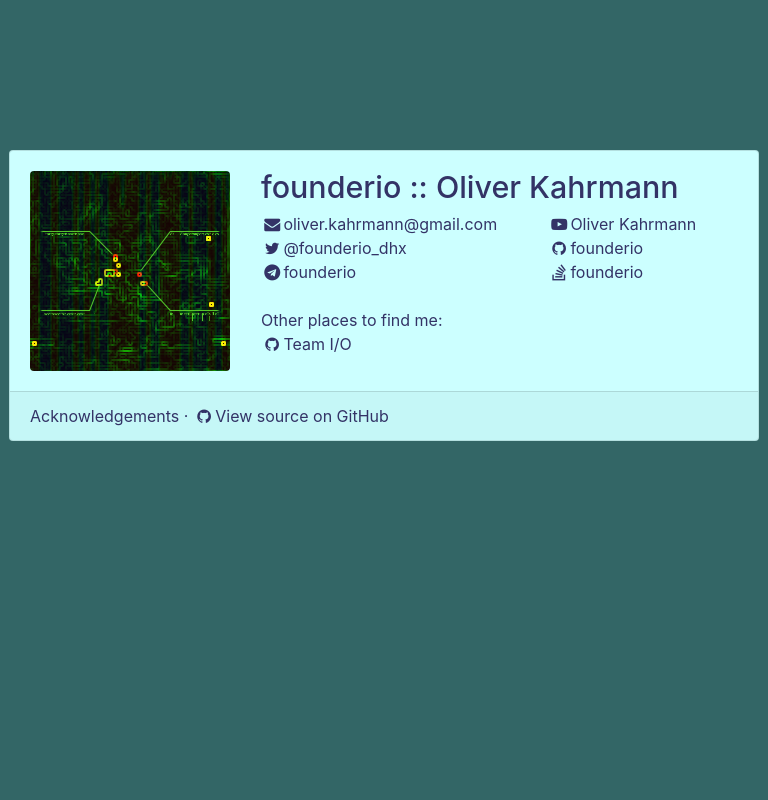
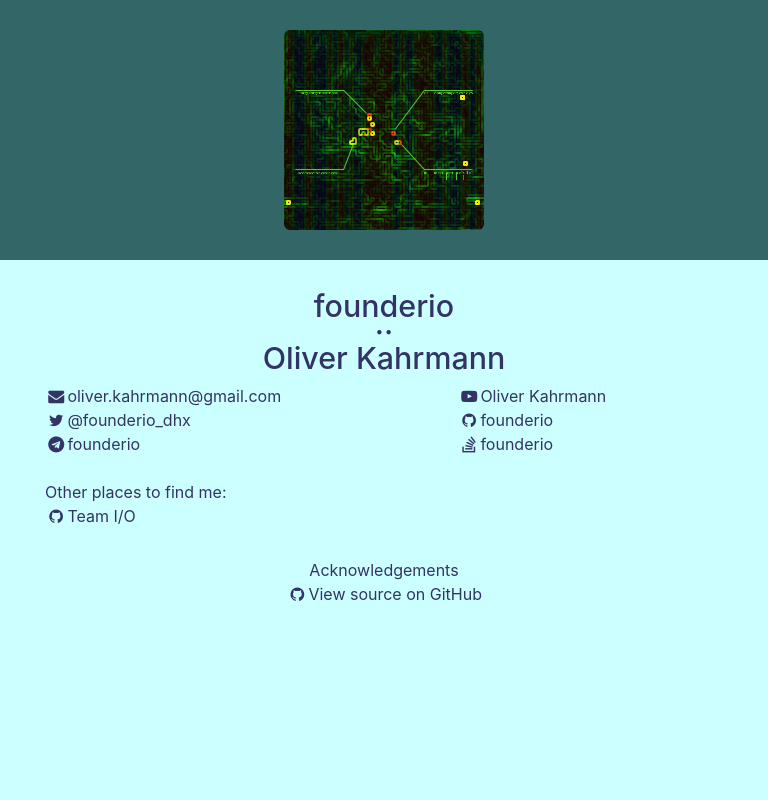
Before and after one commit to founderio/founderio.net, a plain HTML site: page index.html in a window 768 px wide. Drawn offline with Linux system fonts and the light colour scheme.

Commit message:
Partial responsive redesign

```diff
--- a/index.html
+++ b/index.html
@@ -12,30 +12,143 @@
     <link rel="icon" href="favicon.png" type="image/x-icon">
     <link rel="apple-touch-icon" href="img/founderio.png" type="image/png">
     <style>
-        @media (min-width: 768px) {
-            #founderio-card {
-                width: 750px;
-                margin-top: 150px;
+        #wrapper {
+            position: absolute;
+            top: 0px;
+            bottom: 0px;
+            width: 100%;
+            height: 100%;
         }
+
+        #avatar-area {
+            /* common */
+            position: relative;
+            padding: 30px;
+
+            /* large screens */
+            position: absolute;
+            left: 0px;
+            top: 0px;
+            width: 30%;
+            height: 100%;
+            text-align: right;
         }
+
+        #content-area {
+            /* common */
+            position: relative;
+            padding: 30px;
+
+            /* large screens */
+            position: absolute;
+            left: 30%;
+            top: 0px;
+            right: 0px;
+            height: 100%;
+        }
+
+        #avatar {
+            width: 200px;
+            margin-bottom: 10px;
+            border-radius: 6px;
+        }
+
+        #ack-wide {
+            /* large screens */
+            display: block;
+            position: absolute;
+            bottom: 30px;
+            right: 30px;
+        }
+
+        #ack-small {
+            /* large screens */
+            display: none;
+        }
+
         .bg-dark-founderio {
-            background-color: #336666!important;
+            background-color: #336666 !important;
         }
+
+        body,
         .bg-founderio {
-            background-color: #CCFFFF!important;
+            background-color: #CCFFFF !important;
             /*#060416!important;*/
         }
+
         .text-founderio {
-            color: #333366!important;
+            color: #333366 !important;
             /*#53c72b!important;*/
+        }
+
+        .text-leftlinks {
+            color: #CCFFFF !important;
+        }
+
+        .text-bottomlinks {
+            color: #333366 !important;
+        }
+
+        h1 span {
+            /* common */
+            display: block;
+            text-align: left;
+        }
+
+        .smallline {
+            line-height: 0.6em;
+        }
+
+        .container {
+            text-align: left;
+        }
+
+        @media (max-width: 880px) {
+            /* small screens */
+
+            #avatar-area {
+                left: 0px;
+                top: 0px;
+                right: 0px;
+
+                width: 100%;
+                height: 260px;
+
+                text-align: center;
+            }
+
+            #content-area {
+                left: 0px;
+                top: 260px;
+                bottom: 0px;
+                right: 0px;
+
+                width: 100%;
+                height: unset;
+
+                text-align: center;
+            }
+
+            #ack-wide {
+                display: none;
+            }
+
+            #ack-small {
+                margin-top: 30px;
+                display: block;
+                text-align: center;
+            }
+
+            h1 span {
+                text-align: center;
+            }
         }
     </style>
     <title>founderio</title>
 </head>
 
-<body class="bg-dark-founderio">
-    <div class="card text-white bg-founderio mx-auto" id="founderio-card">
-        <div class="card-body" itemscope="" itemtype="https://schema.org/Person">
+<body>
+    <div id="wrapper" itemscope="" itemtype="https://schema.org/Person">
         <meta itemprop="gender" content="Male" />
         <meta itemprop="email" content="oliver.kahrmann@gmail.com" />
         <meta itemprop="url" content="https://founderio.net" />
@@ -50,40 +163,56 @@
         <meta itemprop="sameAs" content="https://plus.google.com/u/0/118133897254415260663" />
         <meta itemprop="sameAs" content="https://www.linkedin.com/in/oliver-kahrmann-03740596/" />
         <meta itemprop="sameAs" content="https://www.xing.com/profile/Oliver_Kahrmann" />
-            <div class="media">
-                <img class="rounded d-flex mr-3" src="img/founderio.png" alt="founderio" />
-                <div class="media-body">
+
+        <div id="avatar-area" class="bg-dark-founderio">
+            <img id="avatar" src="img/founderio.png" alt="founderio" />
+
+            <div id="ack-wide">
+                <a href="ack.html" class="text-leftlinks">Acknowledgements</a><br />
+                <a href="https://github.com/founderio/founderio.net" class="text-leftlinks"><span
+                        class="icon-github-founderio"></span>View source on GitHub</a>
+            </div>
+        </div>
+        <div id="content-area" class="bg-founderio">
+            <h1 class="text-founderio" style="font-size: 1.9em; white-space: nowrap;"><span>founderio</span><span
+                    class="smallline">&middot;&middot;</span><span>Oliver Kahrmann</span></h1>
             <div class="container">
                 <div class="row">
                     <div class="col">
-                                <h1 class="text-founderio" style="font-size: 1.9em; white-space: nowrap;">founderio :: Oliver Kahrmann</h1>
+
                     </div>
                 </div>
                 <div class="row">
                     <div class="col-7">
-                                <a href="mailto:oliver.kahrmann@gmail.com" class="text-founderio" rel="me"><span class="icon-mail-founderio">oliver.kahrmann@gmail.com</span></a>
+                        <a href="mailto:oliver.kahrmann@gmail.com" class="text-founderio" rel="me"><span
+                                class="icon-mail-founderio">oliver.kahrmann@gmail.com</span></a>
                     </div>
                     <div class="col">
-                                <a href="https://www.youtube.com/channel/UCp_k3jurSe_z_pL0n1AcUDQ" class="text-founderio" rel="me"><span class="icon-youtube-founderio">Oliver Kahrmann</span></a>
+                        <a href="https://www.youtube.com/channel/UCp_k3jurSe_z_pL0n1AcUDQ" class="text-founderio"
+                            rel="me"><span class="icon-youtube-founderio">Oliver Kahrmann</span></a>
                     </div>
                 </div>
                 <div class="row">
                     <div class="col-7">
-                                <a href="https://twitter.com/founderio_dhx" class="text-founderio" rel="me"><span class="icon-twitter-founderio">@founderio_dhx</span></a>
+                        <a href="https://twitter.com/founderio_dhx" class="text-founderio" rel="me"><span
+                                class="icon-twitter-founderio">@founderio_dhx</span></a>
                     </div>
                     <div class="col">
-                                <a href="https://github.com/founderio" class="text-founderio" rel="me"><span class="icon-github-founderio">founderio</span></a>
+                        <a href="https://github.com/founderio" class="text-founderio" rel="me"><span
+                                class="icon-github-founderio">founderio</span></a>
                     </div>
                 </div>
                 <div class="row">
                     <div class="col-7">
-                                <a href="https://t.me/founderio" class="text-founderio" rel="me"><span class="icon-telegram-founderio">founderio</span></a>
+                        <a href="https://t.me/founderio" class="text-founderio" rel="me"><span
+                                class="icon-telegram-founderio">founderio</span></a>
                     </div>
                     <div class="col">
-                                <a href="https://stackoverflow.com/users/1792734/founderio" class="text-founderio" rel="me"><span class="icon-stackoverflow-founderio">founderio</span></a>
+                        <a href="https://stackoverflow.com/users/1792734/founderio" class="text-founderio"
+                            rel="me"><span class="icon-stackoverflow-founderio">founderio</span></a>
                     </div>
                 </div>
-                        <br/>
+                <br />
                 <div class="row">
                     <div class="col text-founderio">
                         Other places to find me:
@@ -91,19 +220,22 @@
                 </div>
                 <div class="row">
                     <div class="col">
-                                <a href="https://github.com/team-io" class="text-founderio"><span class="icon-github-founderio">Team I/O</span></a>
+                        <a href="https://github.com/team-io" class="text-founderio"><span
+                                class="icon-github-founderio">Team I/O</span></a>
+                    </div>
+                </div>
+            </div>
+
+            <div id="ack-small">
+                <div style="margin-left:auto;margin-right:auto;">
+                    <a href="ack.html" class="text-bottomlinks">Acknowledgements</a><br />
+                    <a href="https://github.com/founderio/founderio.net" class="text-bottomlinks"><span
+                            class="icon-github-founderio"></span>View source on GitHub</a>
                 </div>
             </div>
         </div>
     </div>
-            </div>
-        </div>
-        <div class="card-footer">
-            <a href="ack.html" class="text-founderio">Acknowledgements</a>
-            <span class="text-founderio">&middot;</span>
-            <a href="https://github.com/founderio/founderio.net" class="text-founderio"><span class="icon-github-founderio"></span>View source on GitHub</a>
-        </div>
-    </div>
+
 </body>
 
 </html>
```
Lines whose indentation alone changed are shown as unchanged.
